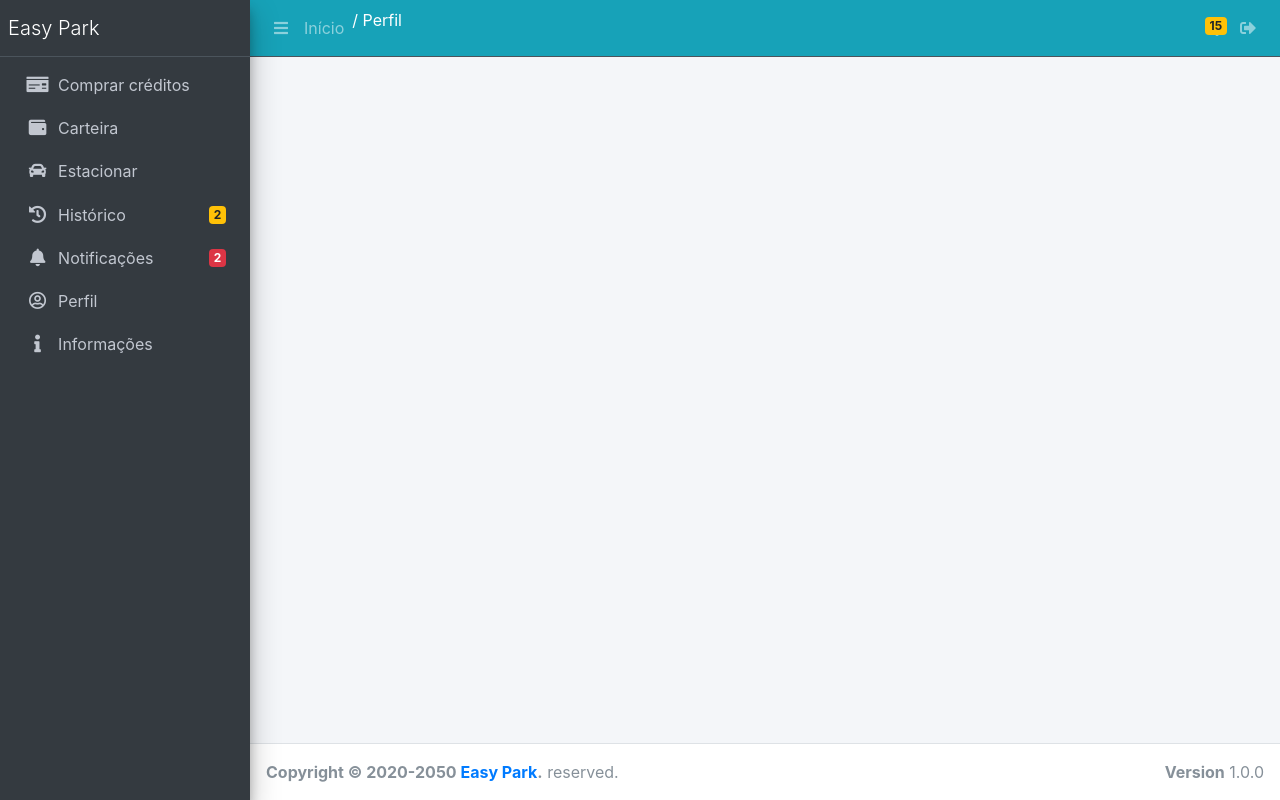
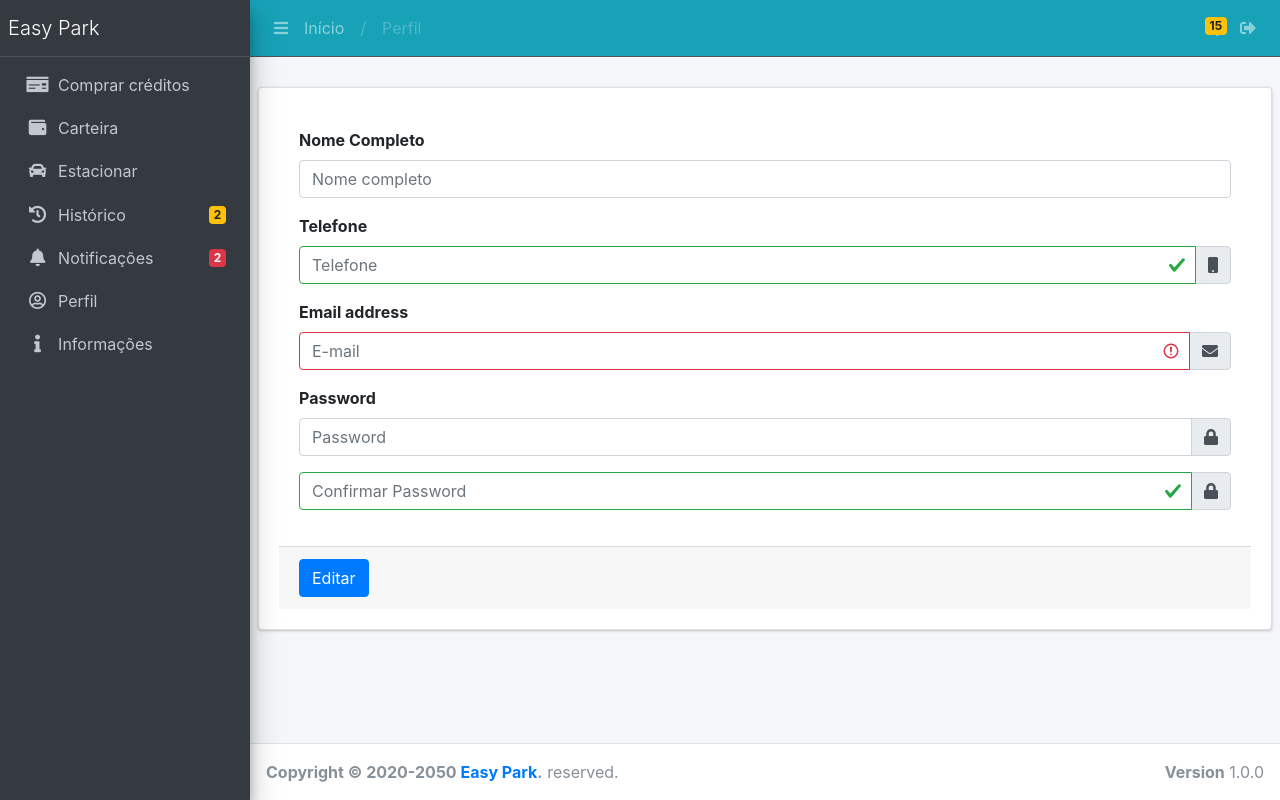
Before and after one commit to rauanisanfelice/easy-park, a Django app: template usuario/templates/perfil.html in a window 1280 px wide. Run offline with Django 3.2, Linux system fonts and the light colour scheme; the template is opened without the code that fills it, so the values that code supplies are empty; parts of the project's set-up code (start-up, migrations or seed data) failed here and were passed over; some libraries are stand-ins or nearby versions.

Commit message:
Criando paginas Notificacoes / Info / Perfil

```diff
--- a/usuario/templates/perfil.html
+++ b/usuario/templates/perfil.html
@@ -4,14 +4,84 @@
 {% comment %} BLOCO DE TITULO DO SITE {% endcomment %}
 {% block title %}Perfil{% endblock %}
 {% block name_page %}Perfil{% endblock %}
-{% block tree %} / Perfil{% endblock %}
+{% block tree %}
+<li class="nav-item d-none d-sm-inline-block">
+    <div class="nav-link disabled">/</div>
+</li>
+<li class="nav-item d-none d-sm-inline-block">
+    <div class="nav-link disabled">Perfil</div>
+</li>
+{% endblock %}
 
 {% comment %} BLOCO HEAD {% endcomment %}
 {% block head %}{% endblock %}
 
 {% comment %} BLOCO DO CORPO DO HTML {% endcomment %}
 {% block body %}
+<div class="card card-solid card-outline">
+    <div class="card-body box-profile">
 
+        <form role="form">
+            <div class="card-body">
+
+                <!-- NOME COMPLETO -->
+                <div class="form-group">
+                    <label for="exampleInputEmail1">Nome Completo</label>
+                    <input type="email" class="form-control" id="exampleInputEmail1" placeholder="Nome completo">
+                </div>
+
+                <!-- Telefone -->
+                <div class="form-group">
+                    <label for="exampleInputEmail1">Telefone</label>
+                    <div class="input-group mb-3">
+                        <input type="email" class="form-control is-valid" id="exampleInputEmail1" placeholder="Telefone">
+                        <div class="input-group-append">
+                            <div class="input-group-text"><span class="fas fa-mobile"></span></div>
+                        </div>
+                    </div>
+                </div>
+
+                <!-- EMAIL -->
+                <div class="form-group">
+                    <label for="exampleInputEmail1">Email address</label>
+                    <div class="input-group mb-3">
+                        <input type="email" class="form-control is-invalid" id="exampleInputEmail1" placeholder="E-mail">
+                        <div class="input-group-append">
+                            <div class="input-group-text"><span class="fas fa-envelope"></span></div>
+                        </div>
+                    </div>
+                </div>
+
+                <!-- Confirmar Password -->
+                <div class="form-group">
+                    <label for="exampleInputPassword1">Password</label>
+                    <div class="input-group mb-3">
+                        <input type="password" class="form-control" placeholder="Password">
+                        <div class="input-group-append">
+                            <div class="input-group-text">
+                                <span class="fas fa-lock"></span>
+                            </div>
+                        </div>
+                    </div>
+                    <div class="input-group mb-3">
+                        <input type="password" class="form-control is-valid" placeholder="Confirmar Password">
+                        <div class="input-group-append">
+                            <div class="input-group-text">
+                                <span class="fas fa-lock"></span>
+                            </div>
+                        </div>
+                    </div>
+                </div>
+
+            </div>
+            <!-- /.card-body -->
+
+            <div class="card-footer">
+                <button type="submit" class="btn btn-primary">Editar</button>
+            </div>
+        </form>
+    </div>
+</div>
 {% endblock %}
 
 {% comment %} BLOCO DE SCPRITS {% endcomment %}
```
Also changed, not shown: usuario/templates/info.html (added, +30 -0 lines), usuario/templates/notificacoes.html (added, +30 -0 lines), usuario/views.py (+20 -2 lines).
